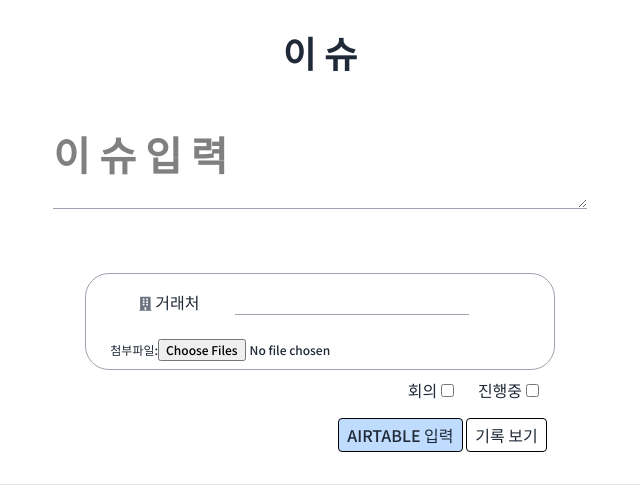
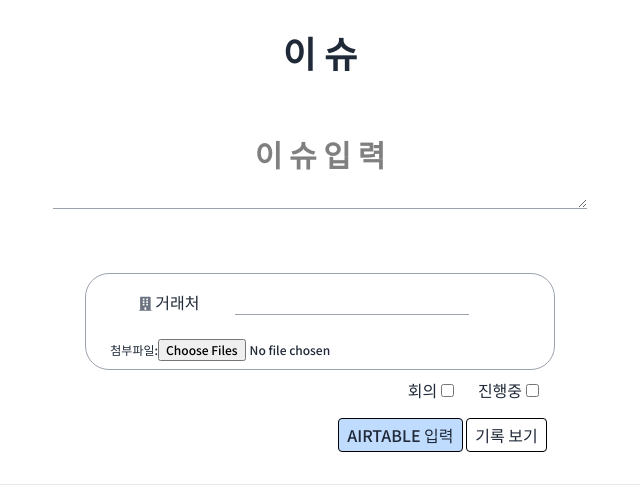
Before and after one commit to vincent0122/pythonSheet, a Django app: template templates/issues/issue_create.html in a window 1280 px wide. Shown: the part 64-556 px from the top of the page, without its empty margins (320-960 px from the left). Run offline with Django 3.2, Linux system fonts and the light colour scheme; the template is opened without the code that fills it: values that come from a table or form of the project are taken from there, others are empty; the visitor is signed in with stand-in values (Sample User, id 1); style sheets or scripts are compiled from the project's sources; some libraries are stand-ins or nearby versions.

Commit message:
issue create

```diff
--- a/templates/issues/issue_create.html
+++ b/templates/issues/issue_create.html
@@ -10,7 +10,7 @@
  textarea::placeholder {
         color: gray;
         font-weight: bold;
-		font-size: 40px;
+		text-align: center;
         opacity: 4;
       }
 </style>
```
